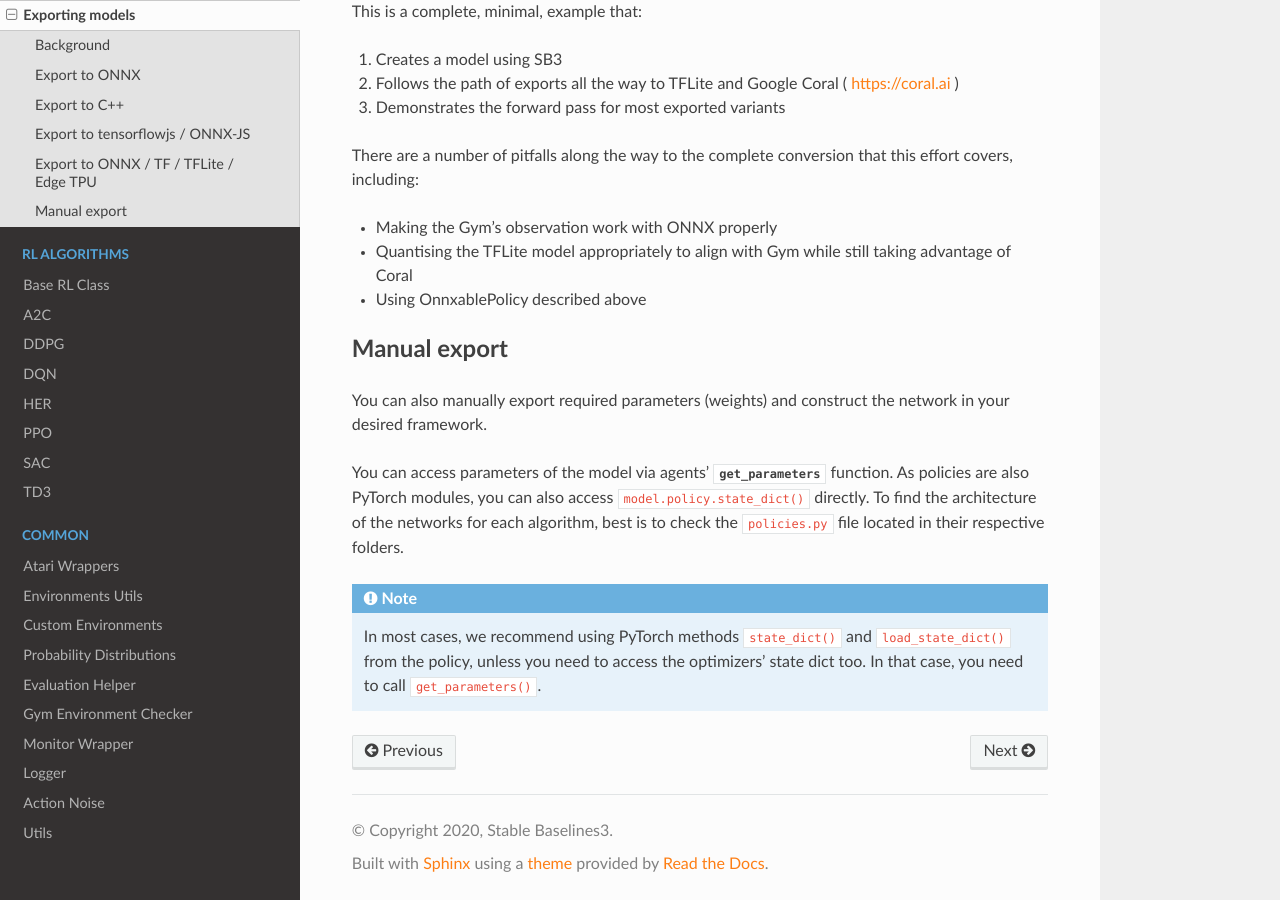
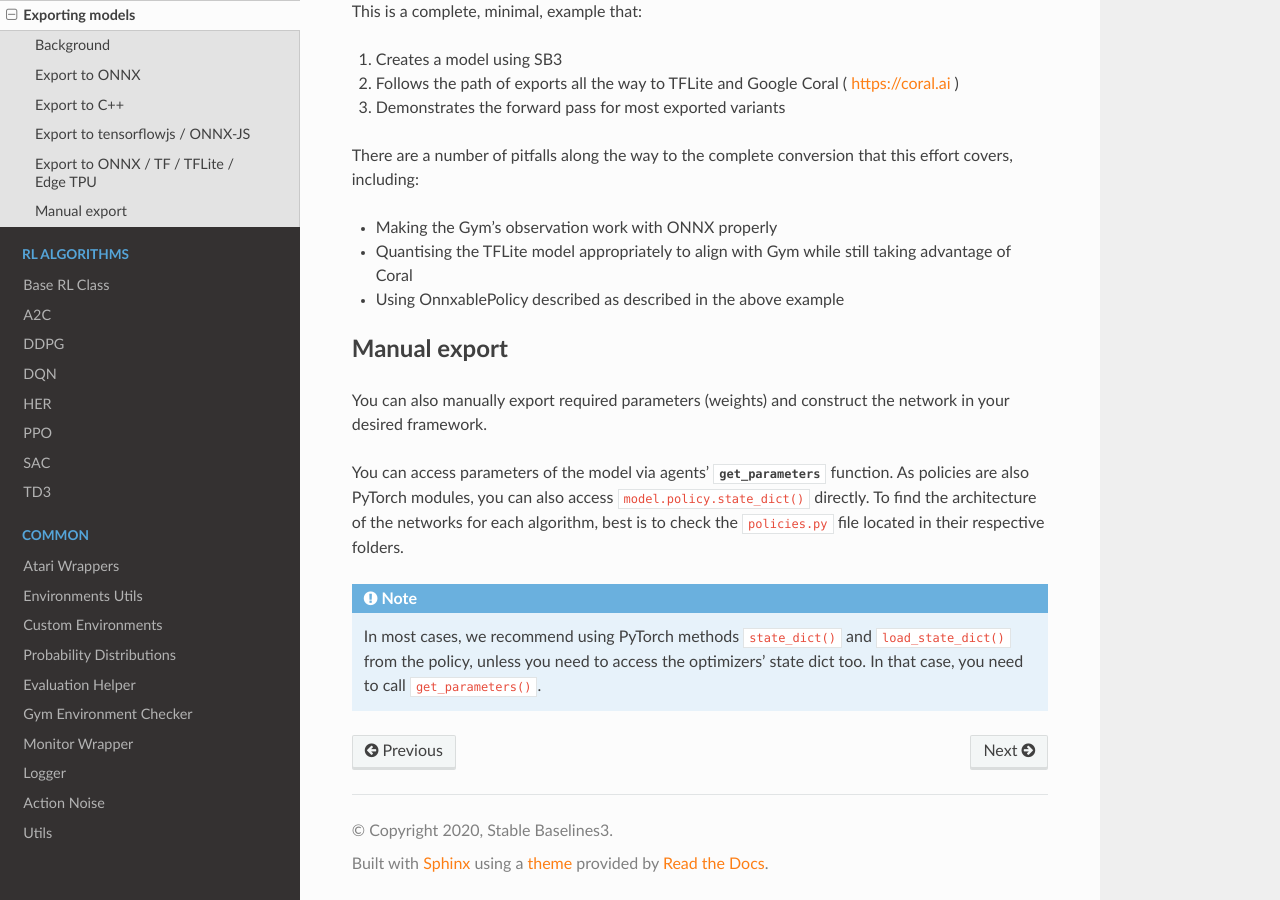
Before and after one commit to DLR-RM/stable-baselines3, a Sphinx documentation site: the page built from docs/guide/export.rst, in a window 1280 px wide and 900 px high, scrolled down 2573 px. Built offline with Sphinx 7.4.7 and the Read the Docs theme 2.0.0, drawn with Linux system fonts in a browser that asks for light colours.

Commit message:
Update docs/guide/export.rst
Better wording clarity

Co-authored-by: Anssi <kaneran21@hotmail.com>

```diff
--- a/docs/guide/export.rst
+++ b/docs/guide/export.rst
@@ -144,7 +144,7 @@ that this effort covers, including:
 - Making the Gym's observation work with ONNX properly
 - Quantising the TFLite model appropriately to align with Gym
   while still taking advantage of Coral
-- Using OnnxablePolicy described above
+- Using OnnxablePolicy described as described in the above example
 
 
 Manual export
```
